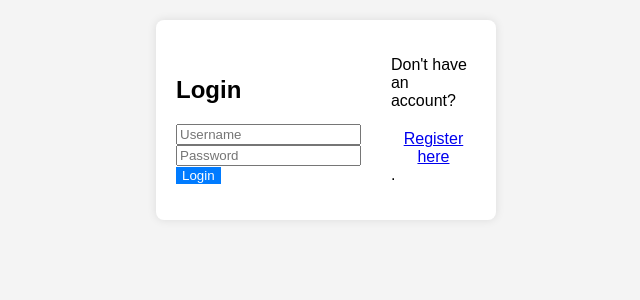
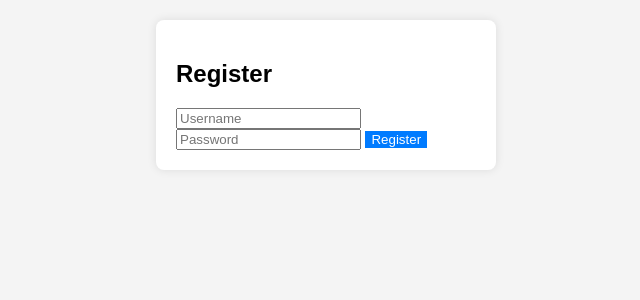
Before and after one commit to bossyobro/game_portal, a PHP site: page /register.php in a window 1280 px wide. Shown: the top 300 px of the page, without its empty margins (314-954 px from the left). Run offline with PHP 8.4, Linux system fonts and the light colour scheme.

Commit message:
pushings

```diff
--- a/login.php
+++ b/login.php
@@ -34,7 +34,7 @@ if ($_SERVER["REQUEST_METHOD"] == "POST") {
             $error = "Password verification failed. Please check the entered password.";
         }
     } else {
-        $error = "User not found. Please check the username.";
+        $error = "User  not found. Please check the username.";
     }
 }
 ?>
@@ -56,6 +56,7 @@ if ($_SERVER["REQUEST_METHOD"] == "POST") {
                 <p style="color:red;"><?php echo $error; ?></p>
             <?php endif; ?>
         </form>
+        <p>Don't have an account? <a href="register.php">Register here</a>.</p>
     </div>
 </body>
 </html>
--- a/register.php
+++ b/register.php
@@ -1,62 +1,50 @@
 <?php
-// login.php
+// register.php
 session_start();
 require 'db.php';
+require 'PHPGangsta/GoogleAuthenticator.php'; // Include the library
 
+$g = new PHPGangsta_GoogleAuthenticator();
 $error = '';
+
 if ($_SERVER["REQUEST_METHOD"] == "POST") {
     $username = $_POST['username'];
-    $password = $_POST['password'];
+    $password = password_hash($_POST['password'], PASSWORD_BCRYPT); // Hash the password
 
-    $conn = getDbConnection();
-    $stmt = $conn->prepare("SELECT * FROM users WHERE username = ?");
-    $stmt->execute([$username]);
-    $user = $stmt->fetch(PDO::FETCH_ASSOC);
+    // Generate a secret for Google Authenticator
+    $secret = $g->createSecret();
 
-    // Debugging outputs
-    if ($user) {
-        echo "Stored hash: " . $user['password'] . "<br>";
-        echo "Entered password: " . $password . "<br>";
+    // Store the secret and hashed password in the session for later verification
+    $_SESSION['google_auth_secret'] = $secret;
+    $_SESSION['hashed_password'] = $password;
+    $_SESSION['username'] = $username; // Set username in session for verification
 
-        // Verify the password
-        if (password_verify($password, $user['password'])) {
-            // Store user ID and username in the session
-            $_SESSION['user_id'] = $user['id'];
-            $_SESSION['username'] = $username;
+    // Generate QR code URL for Google Authenticator
+    $_SESSION['qrCodeUrl'] = $g->getQRCodeGoogleUrl($username, $secret);
 
-            // Store the user's Google Authenticator secret in session for verification
-            $_SESSION['google_auth_secret'] = $user['google_auth_secret'];
-
-            // Redirect to OTP verification page
-            header("Location: verify_login.php");
-            exit;
-        } else {
-            $error = "Password verification failed. Please check the entered password.";
-        }
-    } else {
-        $error = "User  not found. Please check the username.";
-    }
+    // Redirect to the OTP verification page
+    header("Location: verify_2fa.php");
+    exit;
 }
 ?>
 
 <!DOCTYPE html>
 <html lang="en">
 <head>
-    <title>Login</title>
+    <title>Register</title>
     <link rel="stylesheet" href="static/style.css">
 </head>
 <body>
     <div class="form-container">
         <form method="POST" action="">
-            <h2>Login</h2>
+            <h2>Register</h2>
             <input type="text" name="username" required placeholder="Username">
             <input type="password" name="password" required placeholder="Password">
-            <button type="submit">Login</button>
+            <button type="submit">Register</button>
             <?php if ($error): ?>
                 <p style="color:red;"><?php echo $error; ?></p>
             <?php endif; ?>
         </form>
-        <p>Don't have an account? <a href="register.php">Register here</a>.</p>
     </div>
 </body>
 </html>
```
